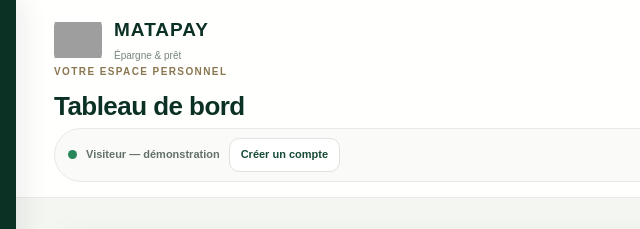
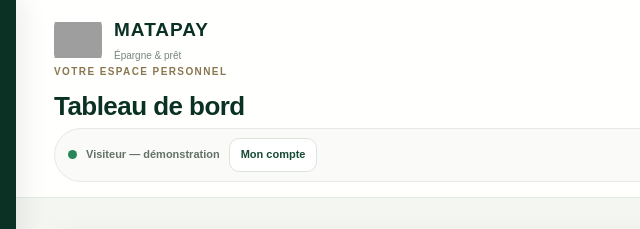
Before and after one commit to presleyoklg-design/MATA-PAY-, a plain HTML site: page index.html in a window 1280 px wide. Shown: the top 229 px of the page, 239-879 px from the left. Drawn offline with Linux system fonts and the light colour scheme; grey boxes are pictures that could not be loaded.

Commit message:
Afficher Mon compte à droite du logo

```diff
--- a/index.html
+++ b/index.html
@@ -57,7 +57,7 @@
   <div class="profile-area">
     <span class="status-dot"></span>
     <span id="profile-label">Visiteur — démonstration</span>
-    <button type="button" class="account-entry" data-go="register">Créer un compte</button>
+    <button type="button" class="account-entry" data-go="register">Mon compte</button>
   </div>
     </header>
 
```
